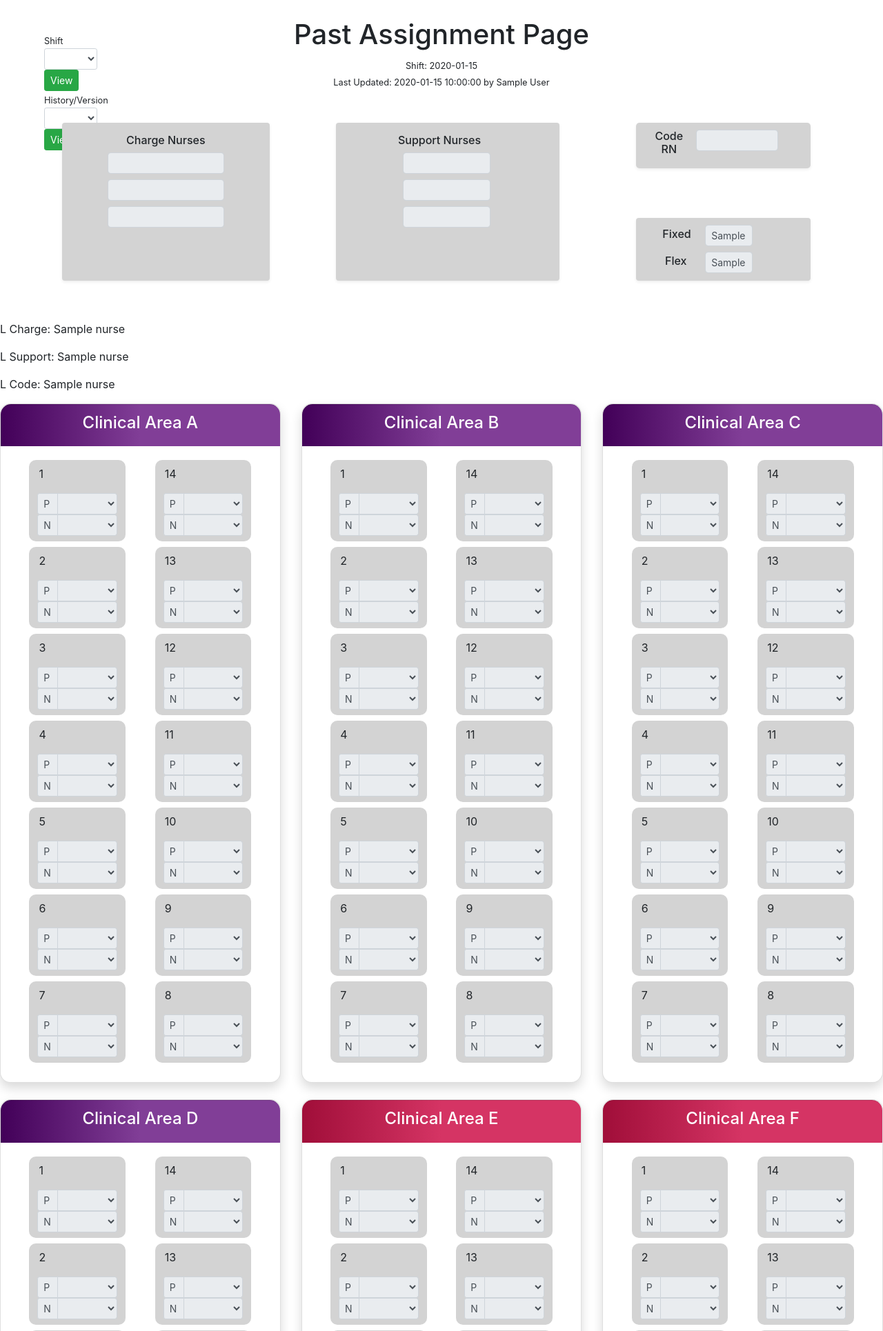
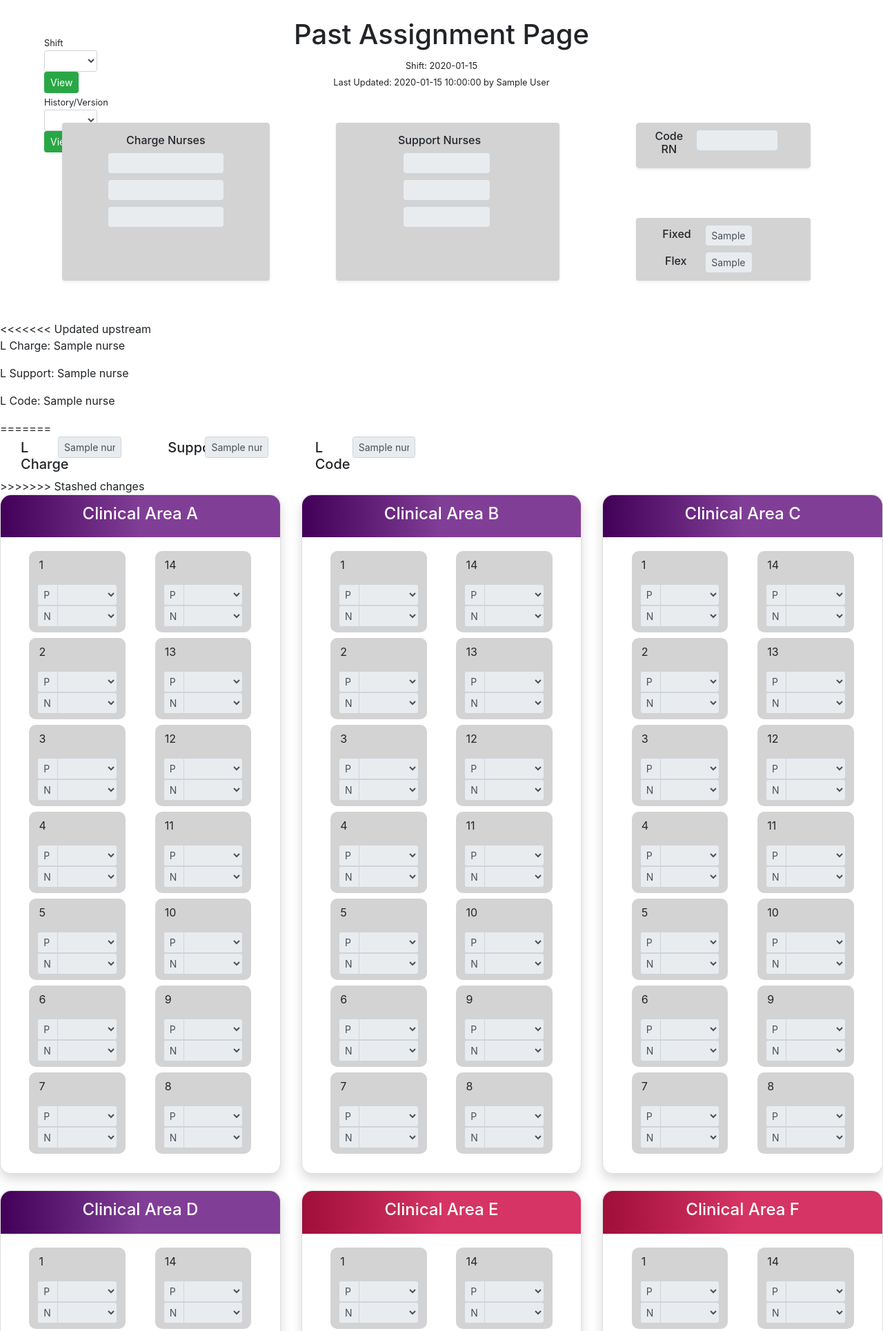
Before and after one commit to jho53/smart-roster-schedule, a Flask app: template code/templates/Assignment Sheets/past_pnSheet.html in a window 1280 px wide. Shown: the top 1930 px of the page at 69% size. Run offline with Flask 2, Linux system fonts and the light colour scheme; the template is opened without the code that fills it: most values are stand-ins (such as "Sample title", 1, 10 or a date in 2020); lists and menus that the app fills with data are empty; some libraries are stand-ins or nearby versions.

Commit message:
Update past_pnSheet.html

```diff
--- a/code/templates/Assignment Sheets/past_pnSheet.html
+++ b/code/templates/Assignment Sheets/past_pnSheet.html
@@ -95,6 +95,7 @@
   </div>
 </div>
 
+<<<<<<< Updated upstream
 {% if latestState['l_charge'][0] %}
 <p>L Charge: {{nurseList[latestState['l_charge'][0]|int][1]}}</p>
 {% endif %}
@@ -106,6 +107,37 @@
 {% if latestState['l_code'][0] %}
 <p>L Code: {{nurseList[latestState['l_code'][0]|int][1]}}</p>
 {% endif %}
+=======
+<div class="row L_block_custom" style="width: 50%">
+
+  <div class="col-4">
+    {% if latestState['l_charge'][0] %}
+    <div class="row">
+      <h5 class="mt-1 col-4">L Charge</h5>
+      <input type="text" value="{{nurseList[latestState['l_charge'][0]|int][1]}}" class="L_block_item form-control form-control-sm col-6 ml-2" disabled>
+    </div>
+    {% endif %}
+  </div>
+
+  <div class="col-4">
+    {% if latestState['l_support'][0] %}
+    <div class="row">
+      <h5 class="mt-1 col-4">Support</h5>
+      <input type="text" value="{{nurseList[latestState['l_support'][0]|int][1]}}" class="L_block_item form-control form-control-sm col-6 ml-2" disabled>
+    </div>
+    {% endif %}
+  </div>
+
+  <div class="col-4">
+    {% if latestState['l_code'][0] %}
+    <div class="row">
+      <h5 class="mt-1 col-4">L Code</h5>
+      <input type="text" value="{{nurseList[latestState['l_code'][0]|int][1]}}" class="L_block_item form-control form-control-sm col-6 ml-2" disabled>
+    </div>
+    {% endif %}
+  </div>
+</div>
+>>>>>>> Stashed changes
 
 {% set areas=["A", "B", "C", "D", "E", "F"] %}
 {% set area_iter = namespace(value=0) %}
@@ -249,4 +281,5 @@
     window.print();
   }
 </script>
+
 {% endblock %}
```
